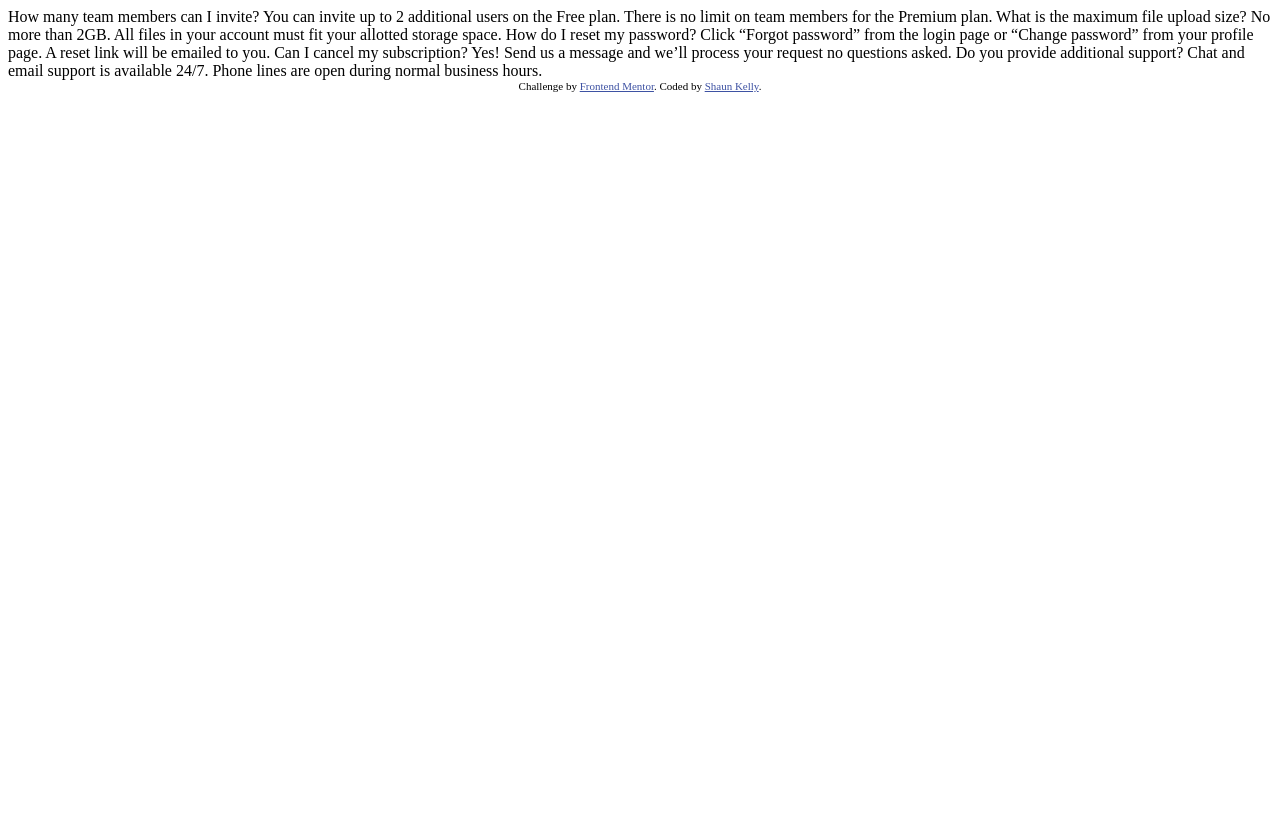
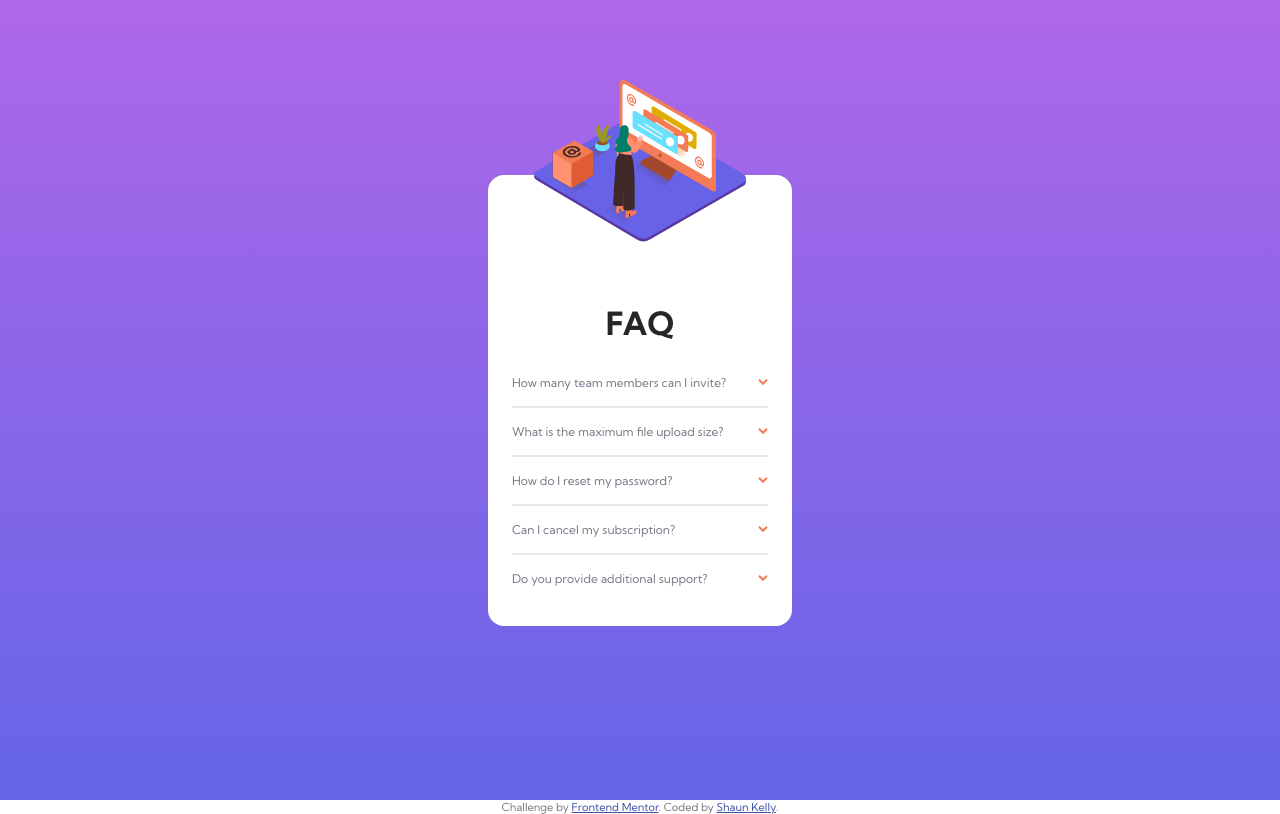
Before and after one commit to Shaunwk/faq-accordian-card, a plain HTML site: page index.html in a window 1280 px wide. Drawn offline with Linux system fonts and the light colour scheme.

Commit message:
html and css updated starting JS

```diff
--- a/index.html
+++ b/index.html
@@ -1,10 +1,17 @@
 <!DOCTYPE html>
 <html lang="en">
+
 <head>
   <meta charset="UTF-8">
-  <meta name="viewport" content="width=device-width, initial-scale=1.0"> <!-- displays site properly based on user's device -->
+  <meta name="viewport" content="width=device-width, initial-scale=1.0">
+  <!-- displays site properly based on user's device -->
 
   <link rel="icon" type="image/png" sizes="32x32" href="./images/favicon-32x32.png">
+
+  <!--Font-->
+  <link rel="preconnect" href="https://fonts.googleapis.com">
+  <link rel="preconnect" href="https://fonts.gstatic.com" crossorigin>
+  <link href="https://fonts.googleapis.com/css2?family=Kumbh+Sans:wght@400;700&display=swap" rel="stylesheet">
 
   <title>Frontend Mentor | FAQ Accordion Card</title>
 
@@ -13,33 +20,72 @@
 
   <!-- Feel free to remove these styles or customise in your own stylesheet 👍 -->
   <style>
-    .attribution { font-size: 11px; text-align: center; }
-    .attribution a { color: hsl(228, 45%, 44%); }
+    .attribution {
+      font-size: 11px;
+      text-align: center;
+    }
+
+    .attribution a {
+      color: hsl(228, 45%, 44%);
+    }
   </style>
 </head>
+
 <body>
 
+  <section>
+    <div class="card">
 
+      <div class="image-container">
+        <img class="image" src="images/illustration-woman-online-mobile.svg"
+        alt="cartoon woman at a giant computer sceen">
+      </div>
 
+      <h1 class="faq-title">FAQ</h1>
+
+      <div class="questions">
         How many team members can I invite?
+        <div class="answers">
           You can invite up to 2 additional users on the Free plan. There is no limit on
           team members for the Premium plan.
-
+        </div>
+        <img class="arrow" src="images/icon-arrow-down.svg" alt="arrow pointing down">
+      </div>
+      <div class="line-break"></div>
+      <div class="questions">
         What is the maximum file upload size?
+        <div class="answers">
           No more than 2GB. All files in your account must fit your allotted storage space.
-
+        </div>
+        <img class="arrow" src="images/icon-arrow-down.svg" alt="arrow pointing down">
+      </div>
+      <div class="line-break"></div>
+      <div class="questions">
         How do I reset my password?
+        <div class="answers">
           Click “Forgot password” from the login page or “Change password” from your profile page.
           A reset link will be emailed to you.
-
+        </div>
+        <img class="arrow" src="images/icon-arrow-down.svg" alt="arrow pointing down">
+      </div>
+      <div class="line-break"></div>
+      <div class="questions">
         Can I cancel my subscription?
+        <div class="answers">
           Yes! Send us a message and we’ll process your request no questions asked.
-
+        </div>
+        <img class="arrow" src="images/icon-arrow-down.svg" alt="arrow pointing down">
+      </div>
+      <div class="line-break"></div>
+      <div class="questions">
         Do you provide additional support?
+        <div class="answers">
           Chat and email support is available 24/7. Phone lines are open during normal business hours.
-
-
-
+        </div>
+        <img class="arrow" src="images/icon-arrow-down.svg" alt="arrow pointing down">
+      </div>
+    </div>
+  </section>
 
   <div class="attribution">
     Challenge by <a href="https://www.frontendmentor.io?ref=challenge" target="_blank">Frontend Mentor</a>.
@@ -50,4 +96,5 @@
 
   </div>
 </body>
+
 </html>
--- a/style.css
+++ b/style.css
@@ -0,0 +1,71 @@
+/*reset*/
+* {
+    padding: 0;
+    margin: 0;
+    box-sizing: border-box;
+}
+
+body {
+    font-family: 'Kumbh Sans', sans-serif;
+    font-size: 12px;
+    color: hsl(240, 6%, 50%);
+}
+
+/*container*/
+section {
+    height:100vh;
+    background: linear-gradient(to bottom, hsl(273, 75%, 66%), hsl(240, 73%, 65%));
+    display: flex;
+    justify-content: center;
+    align-items: center;
+}
+
+.card {
+    background-color: #fff;
+    padding: 1.5rem;
+
+    border-radius: 1rem;
+    position: relative;
+    padding-top: 8rem;
+}
+
+.line-break {
+    width: 100%;
+    height:.125rem;
+    background-color: hsl(240, 5%, 91%);
+
+}
+
+.questions {
+    margin: 1rem 0;
+    display: flex;
+    justify-content: space-between;
+    align-items: center;
+    gap: 2rem;
+}
+
+.answers {
+    display: none;
+}
+
+.faq-title {
+    text-align: center;
+    font-size: 2rem;
+    color: rgb(38, 38, 38);
+    padding-bottom: 1rem;
+}
+
+.questions:hover {
+    color: orange;
+}
+
+.image {
+    position: absolute;
+    top: -15rem;
+    bottom: 0;
+    left: 0;
+    right: 0;
+    height: 100%;
+    width: 70%;
+    margin: 0 auto;
+}
```
Also changed, not shown: script.js (line endings or trailing spaces), 1 other file. Lines whose indentation alone changed are shown as unchanged.
